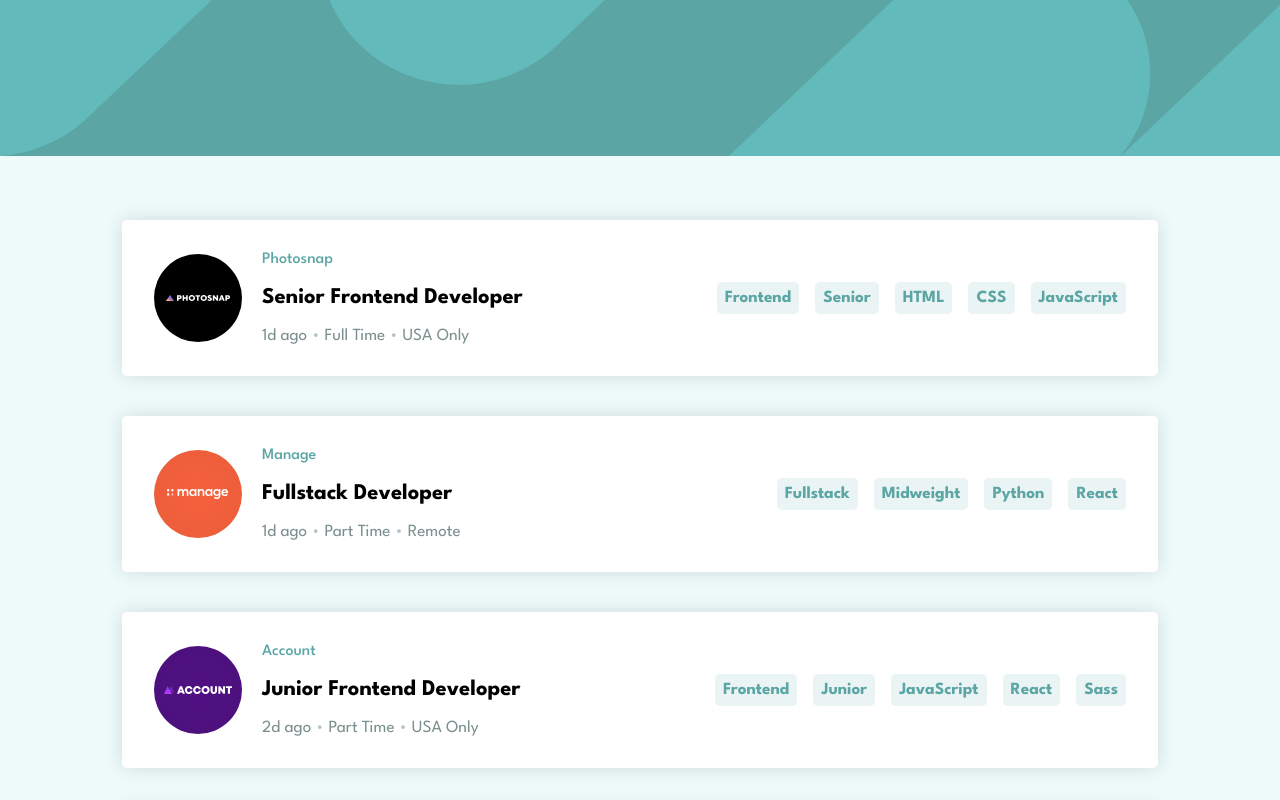
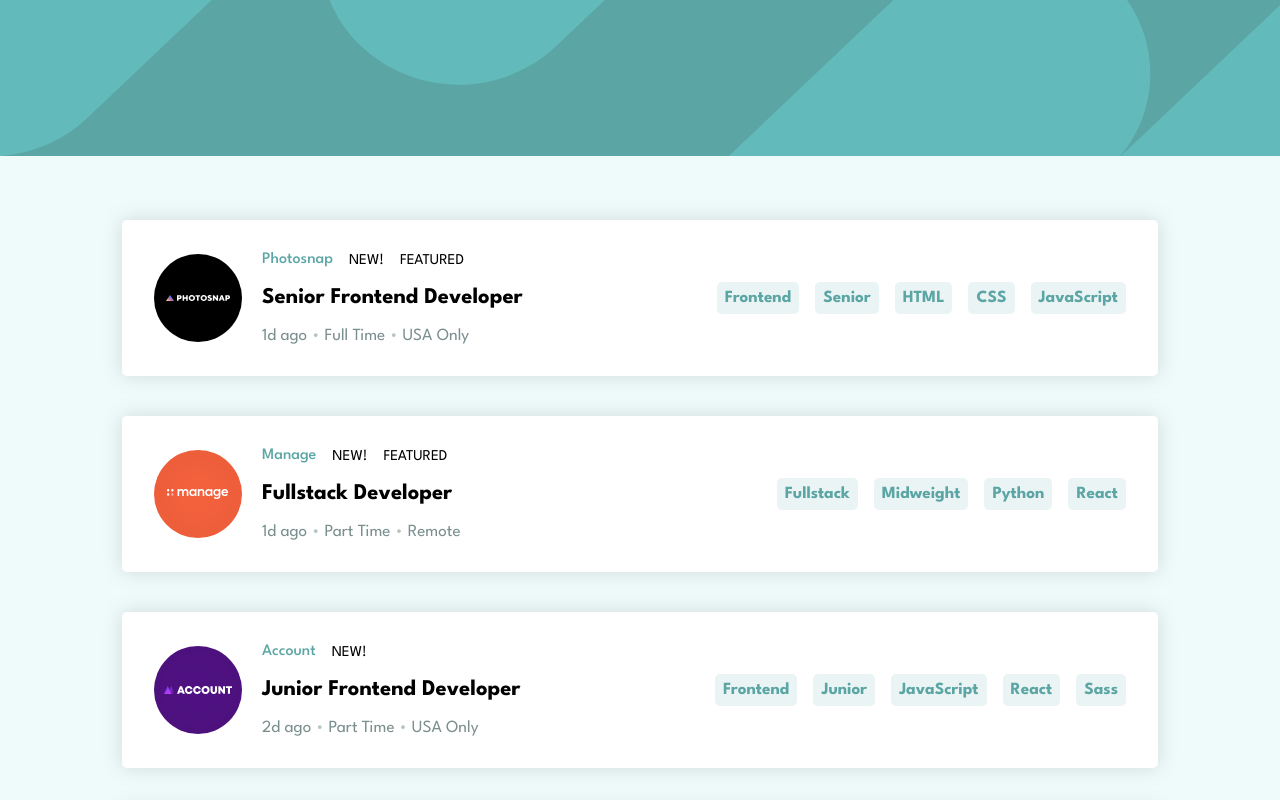
Before and after one commit to RyanNolan1/react-job-listing, a React (Create React App) app: page / in a window 1280 px wide. Shown: the top 800 px of the page. Built offline with nearby package versions, Linux system fonts and the light colour scheme.

Commit message:
this will add the conditional rendering for the new and featured

```diff
--- a/src/App.css
+++ b/src/App.css
@@ -49,6 +49,12 @@ body {
 }
 
 .job-name-container {
+  display:flex;
+  gap:1rem;
+  align-items: center;
+}
+
+.company-name {
   font-size: 1rem;
   font-weight: 500;
   color: #5ca5a5;
--- a/src/App.js
+++ b/src/App.js
@@ -101,7 +101,11 @@ function JobList({ onHandlejobDetails, onhandleFilter, filteredJobs }) {
           <li className="job-container" key={job.id}>
             <img className="company-logo" src={job.logo} alt={job.company} />
             <div className="job-name-info-container">
-            <div className="job-name-container">{job.company}</div>
+            <div className="job-name-container">
+            <p className="company-name">{job.company}</p>
+            <p>{job.new ? "NEW!" : ""}</p>
+            <p>{job.featured ? "FEATURED" : ""}</p>
+            </div>
             <h2>{job.position}</h2>
             <p className="job-info-container">
               {job.postedAt} <span style={{ color: "#B7C4C4" }}>&bull;</span>{" "}
```
